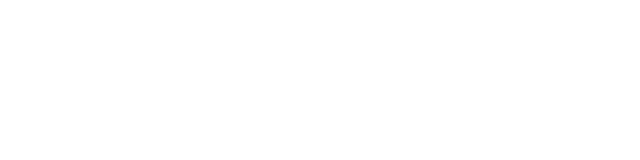
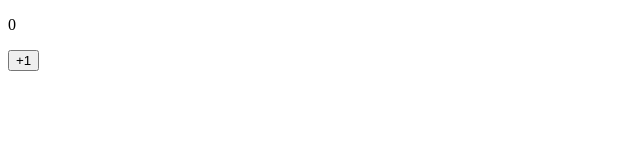
Before and after one commit to windyKite/react-hooks-demo, a React (Create React App) app: page /useContext in a window 1280 px wide. Shown: the top 160 px of the page, without its empty margins (0-640 px from the left). Built offline with nearby package versions, Linux system fonts and the light colour scheme.

Commit message:
feat: add useContextDemo

```diff
--- /dev/null
+++ b/src/hooks/useContext/useContext.tsx
@@ -0,0 +1,38 @@
+import React, { createContext, useContext, useState } from 'react'
+
+interface IContextInitProps {
+  number: number
+  setNumber: (value: number) => void
+}
+
+const Context = createContext({} as IContextInitProps)
+
+const UseContextDemo = () => {
+  const [number, setNumber] = useState(0)
+  return (
+    <Context.Provider value={{ number, setNumber }}>
+      <Parent/>
+    </Context.Provider>
+  )
+}
+
+const Parent = () => {
+  return (
+    <div>
+      <Child></Child>
+    </div>
+  )
+}
+
+const Child = () => {
+  const {number, setNumber} = useContext(Context)
+
+  return (
+    <div>
+      <p>{number}</p>
+      <button onClick={()=>{setNumber(number + 1)}}>+1</button>
+    </div>
+  )
+}
+
+export default UseContextDemo
--- a/src/routers/routes.ts
+++ b/src/routers/routes.ts
@@ -4,6 +4,7 @@
 import User from '../components/user'
 import Books from '../components/books'
 import Movies from '../components/movies'
+import UseContextDemo from '../hooks/useContext/useContext'
 
 const routers = [
   {
@@ -29,6 +30,10 @@
   {
     path: '/movies',
     component: Movies,
+  },
+  {
+    path: '/useContext',
+    component: UseContextDemo,
   }
 ]
 
```
